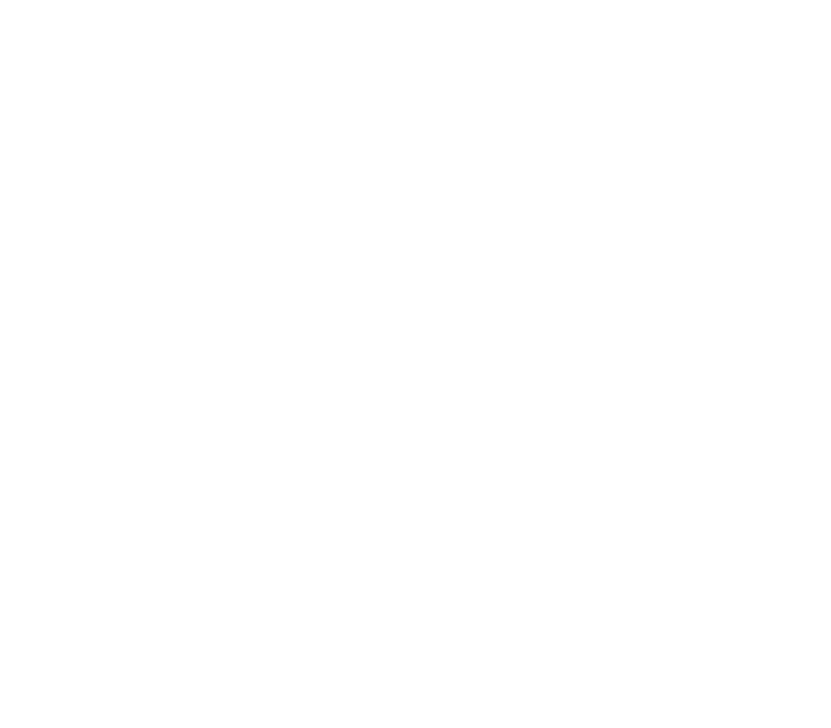
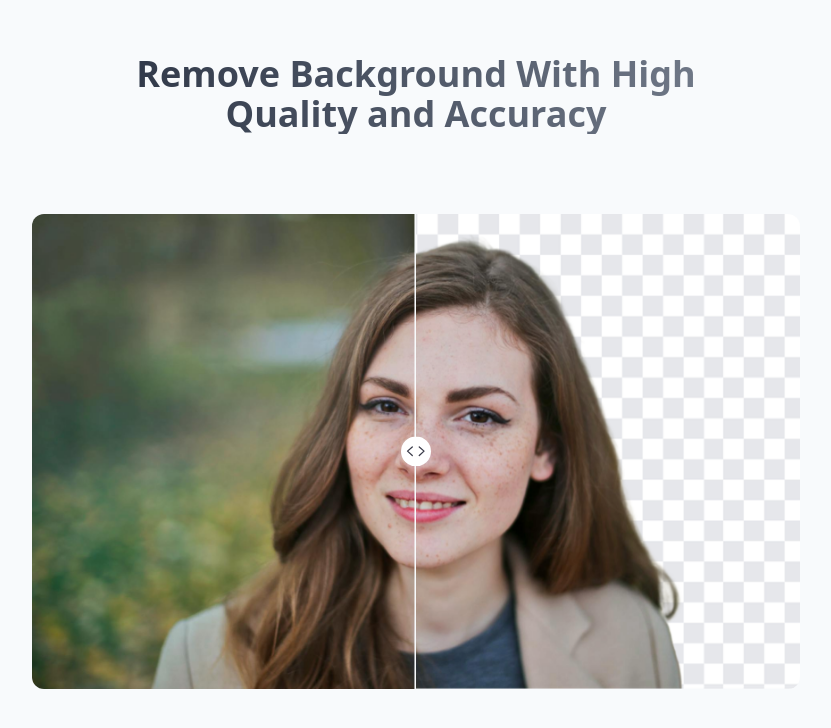
Before and after one commit to MehediMubin/bg-removal, a React (Vite) app in the folder client/: page / in a window 1280 px wide. Shown: the part 1410-2138 px from the top of the page, without its empty margins (224-1055 px from the left). Before the commit the page ends 1368 px from the top, so only its background shows below. Built offline with nearby package versions, Linux system fonts and the light colour scheme; the HTML template or start-up script is replaced by a standard one.

Commit message:
feat: add BgSlider

```diff
--- /dev/null
+++ b/client/src/components/BgSlider.jsx
@@ -0,0 +1,47 @@
+import { useState } from "react";
+import { assets } from "../assets/assets";
+
+const BgSlider = () => {
+   const [sliderPosition, setSliderPosition] = useState(50);
+
+   const handleSliderChange = (e) => {
+      setSliderPosition(e.target.value);
+   };
+
+   return (
+      <div className="pb-10 md:py-20 mx-2">
+         {/* Title */}
+         <h1 className="mb-12 sm:mb-20 text-center text-2xl md:text-3xl lg:text-4xl mt-4 font-semibold bg-gradient-to-r from-gray-900 to-gray-400 bg-clip-text text-transparent">
+            Remove Background With High <br /> Quality and Accuracy
+         </h1>
+
+         <div className="relative w-full max-w-3xl overflow-hidden m-auto rounded-xl">
+            {/* background image */}
+            <img
+               src={assets.image_w_bg}
+               style={{ clipPath: `inset(0 ${100.2 - sliderPosition}% 0 0)` }}
+               alt=""
+            />
+            {/* foreground image */}
+            <img
+               className="absolute top-0 left-0 w-full h-full"
+               src={assets.image_wo_bg}
+               style={{ clipPath: `inset(0 0 0 ${sliderPosition}%)` }}
+               alt=""
+            />
+
+            {/* slider */}
+            <input
+               type="range"
+               min={0}
+               max={100}
+               value={sliderPosition}
+               onChange={handleSliderChange}
+               className="absolute top-1/2 left-1/2 transform -translate-x-1/2 -translate-y-1/2 w-full z-10 slider"
+            />
+         </div>
+      </div>
+   );
+};
+
+export default BgSlider;
--- a/client/src/index.css
+++ b/client/src/index.css
@@ -1 +1,18 @@
 @import "tailwindcss";
+
+.slider {
+   -webkit-appearance: none;
+   height: 100%;
+   background: transparent;
+}
+
+.slider::-webkit-slider-thumb {
+   appearance: none;
+   width: 30px;
+   min-height: 30px;
+   background-image: url(/slide_icon.svg);
+   background-position: center;
+   background-size: cover;
+   background-repeat: no-repeat;
+   cursor: pointer;
+}
--- a/client/src/pages/Home.jsx
+++ b/client/src/pages/Home.jsx
@@ -1,3 +1,4 @@
+import BgSlider from "../components/BgSlider";
 import Header from "../components/Header";
 import Steps from "../components/Steps";
 
@@ -6,6 +7,7 @@
       <div>
          <Header />
          <Steps />
+         <BgSlider />
       </div>
    );
 };
```
